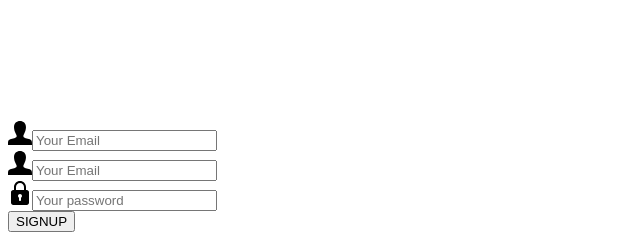
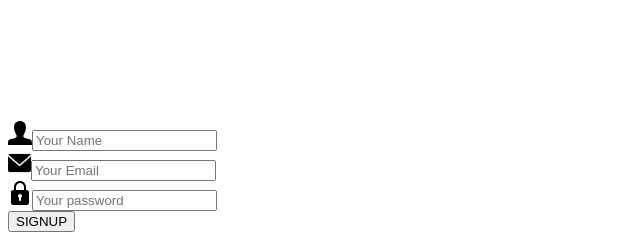
Before and after one commit to sajedasaju/the-cycle-gear-client-side, a React (Create React App) app: page /signup in a window 1280 px wide. Shown: the part 1260-1494 px from the top of the page, without its empty margins (0-640 px from the left). Built offline with nearby package versions, Linux system fonts and the light colour scheme; no server answers.

Commit message:
reset pass signup done

```diff
--- a/src/Pages/Login/Login.js
+++ b/src/Pages/Login/Login.js
@@ -1,17 +1,15 @@
 import React, { useEffect, useState } from 'react';
-import { useSendPasswordResetEmail, useSignInWithEmailAndPassword, useSignInWithGoogle } from 'react-firebase-hooks/auth';
+import { useSendPasswordResetEmail, useSignInWithEmailAndPassword } from 'react-firebase-hooks/auth';
 import auth from './../../firebase.init';
 import Loading from './../Shared/Loading/Loading';
 import { Link, useLocation, useNavigate } from 'react-router-dom';
 import { useForm } from 'react-hook-form';
 import Sociallogin from './Sociallogin/Sociallogin';
 import { toast } from 'react-toastify';
+import emailIcon from '../../assets/icons/email.png'
 
 const Login = () => {
-    const [userInfo, setUserInfo] = useState({
-        email: "",
-        password: "",
-    })
+    const [email, setEmail] = useState('');
 
     const { register, formState: { errors }, handleSubmit, reset } = useForm();
 
@@ -71,18 +69,7 @@ const Login = () => {
         // navigate(from, { replace: true });
         navigate('/');
     }
-    const handleEmailChange = (event) => {
 
-        const validEmail = event.target.value;
-        if (validEmail) {
-            setUserInfo({ ...userInfo, email: event.target.value })
-
-        }
-        else {
-
-            setUserInfo({ ...userInfo, email: "" })
-        }
-    }
 
 
     const onSubmit = data => {
@@ -91,9 +78,9 @@ const Login = () => {
     };
 
     const resetPassword = async () => {
-
-        if (userInfo.email) {
-            await sendPasswordResetEmail(userInfo.email);
+        console.log(email)
+        if (email) {
+            await sendPasswordResetEmail(email);
             toast.error("Sent Email")
         }
         else {
@@ -106,7 +93,7 @@ const Login = () => {
     return (
 
         <div class=" h-screen overflow-hidden flex items-center justify-center">
-            <div class="bg-white lg:w-96 md:w-5/12	 w-10/12 shadow-3xl shadow-2xl shadow-2xl border-l-4 border-solid border-slate-900 rounded-2xl mb-10">
+            <div class="bg-white lg:w-96 md:w-5/12	 w-10/12 shadow-3xl shadow-2xl shadow-2xl border-l-4 border-solid border-slate-900 rounded-2xl mb-10 pb-10">
 
 
 
@@ -119,14 +106,15 @@ const Login = () => {
                 <form onSubmit={handleSubmit(onSubmit)} class="p-6  pt-16 pb-0">
                     <div className='mb-6 '>
                         <div class="flex items-center text-lg ">
-                            <svg class="absolute ml-3" width="24" viewBox="0 0 24 24">
-                                <path d="M20.822 18.096c-3.439-.794-6.64-1.49-5.09-4.418 4.72-8.912 1.251-13.678-3.732-13.678-5.082 0-8.464 4.949-3.732 13.678 1.597 2.945-1.725 3.641-5.09 4.418-3.073.71-3.188 2.236-3.178 4.904l.004 1h23.99l.004-.969c.012-2.688-.092-4.222-3.176-4.935z" />
-                            </svg>
-                            <input onChange={handleEmailChange}
+                            <span className=' absolute ml-3'><img src={emailIcon} alt="" height='24px' width='23px' /></span>
+                            <input
+
                                 type="email"
                                 placeholder="Your Email"
                                 className="input input-bordered w-full  bg-gray-200 pl-12 py-2 md:py-4 focus:outline-none w-full"
-                                {...register("email", {
+                                {...register("email",
+
+                                    {
                                         required: {
                                             value: true,
                                             message: "Email is required"
@@ -134,7 +122,9 @@ const Login = () => {
                                         pattern: {
                                             value: /[a-z0-9]+@[a-z]+\.[a-z]{2,3}/,
                                             message: 'Please provide a valid email'
-                                    }
+                                        },
+                                        onChange: (e) => { setEmail(e.target.value) }
+
                                     })}
                             />
 
--- a/src/Pages/Login/Signup.js
+++ b/src/Pages/Login/Signup.js
@@ -1,13 +1,15 @@
-import React from 'react';
-import { useCreateUserWithEmailAndPassword, useUpdateProfile, useSignInWithGoogle } from 'react-firebase-hooks/auth';
+import React, { useEffect } from 'react';
+import { useCreateUserWithEmailAndPassword, useUpdateProfile } from 'react-firebase-hooks/auth';
 import { useNavigate, Link } from 'react-router-dom';
 import Loading from './../Shared/Loading/Loading';
 import { useForm } from 'react-hook-form';
 import auth from './../../firebase.init';
 import Sociallogin from './Sociallogin/Sociallogin';
+import email from '../../assets/icons/email.png'
+import { toast } from 'react-toastify';
 
 const Signup = () => {
-    const { register, formState: { errors }, handleSubmit } = useForm();
+    const { register, formState: { errors }, handleSubmit, reset } = useForm();
     const navigate = useNavigate();
 
     const [
@@ -15,7 +17,7 @@ const Signup = () => {
         user,
         loading,
         error,
-    ] = useCreateUserWithEmailAndPassword(auth);
+    ] = useCreateUserWithEmailAndPassword(auth, { sendEmailVerification: true });
 
     const [updateProfile, updating, updateError] = useUpdateProfile(auth);
     // const [token] = useToken(user)
@@ -25,6 +27,29 @@ const Signup = () => {
 
     // }
 
+    useEffect(() => {
+        if (error) {
+
+            if (error?.code === 'auth/invalid-email') {
+                toast("Invalid email provided, please provide a valid email");
+            }
+            else if (error.code === 'auth/missing-email') {
+                toast("Missing Email.");
+            }
+            else if (error.code === 'auth/wrong-password') {
+                toast("Wrong password.");
+            }
+            else if (error.code === 'auth/internal-error') {
+                toast("Internal Error.");
+            }
+            else {
+                toast.error(`${error?.message} `)
+            }
+
+        }
+
+    }, [error, updateError])
+
 
     if (loading || updating) {
         return <Loading></Loading>
@@ -33,10 +58,11 @@ const Signup = () => {
     let signInError;
 
     if (error) {
-        signInError = <p className='text-red-500 font-bold mb-2 mt-0 pt-0'><small>{error?.message || updateError?.message}</small></p>
+        signInError = <p className='text-red-500 font-bold mb-2 mt-0 pt-0'><small>{updateError?.message}</small></p>
 
 
     }
+
 
 
 
@@ -45,16 +71,15 @@ const Signup = () => {
 
         await createUserWithEmailAndPassword(data.email, data.password)
         await updateProfile({ displayName: data.name });
-        console.log("update done", data.name)
+        console.log("update done", data)
+        reset()
 
     };
 
 
     return (
         <div class=" h-screen overflow-hidden flex items-center justify-center">
-            <div class="bg-white lg:w-96 md:w-5/12	 w-10/12 shadow-3xl shadow-2xl shadow-2xl border-l-4 border-solid border-slate-900 rounded-2xl mb-10">
-
-
+            <div class="bg-white lg:w-96 md:w-5/12	 w-10/12 shadow-3xl shadow-2xl shadow-2xl border-l-4 border-solid border-slate-900 rounded-2xl mb-10 pb-10">
 
                 <div class="bg-gray-800 absolute left-1/2 transform -translate-x-1/2 -translate-y-1/2 rounded-full p-4 md:p-4 mb-40">
                     <svg width="32" height="32" viewBox="0 0 24 24" fill="#FFF">
@@ -64,32 +89,30 @@ const Signup = () => {
 
                 <form onSubmit={handleSubmit(onSubmit)} class="p-6  pt-16 pb-0">
 
+
+
+
                     <div className='mb-6 '>
                         <div class="flex items-center text-lg ">
+
                             <svg class="absolute ml-3" width="24" viewBox="0 0 24 24">
                                 <path d="M20.822 18.096c-3.439-.794-6.64-1.49-5.09-4.418 4.72-8.912 1.251-13.678-3.732-13.678-5.082 0-8.464 4.949-3.732 13.678 1.597 2.945-1.725 3.641-5.09 4.418-3.073.71-3.188 2.236-3.178 4.904l.004 1h23.99l.004-.969c.012-2.688-.092-4.222-3.176-4.935z" />
                             </svg>
                             <input
-                                type="email"
-                                placeholder="Your Email"
+                                type="text"
+                                placeholder="Your Name"
                                 className="input input-bordered w-full  bg-gray-200 pl-12 py-2 md:py-4 focus:outline-none w-full"
-                                {...register("email", {
+                                {...register("name", {
                                     required: {
                                         value: true,
-                                        message: "Email is required"
-                                    },
-                                    pattern: {
-                                        value: /[a-z0-9]+@[a-z]+\.[a-z]{2,3}/,
-                                        message: 'Please provide a valid email'
+                                        message: "Name is required"
                                     }
                                 })}
                             />
 
                         </div>
                         <label className="label">
-                            {errors.email?.type === 'required' && <span className="label-text-alt text-red-500">{errors.email.message}</span>}
-
-                            {errors.email?.type === 'pattern' && <span className="label-text-alt text-red-500">{errors.email.message}</span>}
+                            {errors.name?.type === 'required' && <span className="label-text-alt text-red-500">{errors.name.message}</span>}
 
 
                         </label>
@@ -97,9 +120,8 @@ const Signup = () => {
 
                     <div className='mb-6 '>
                         <div class="flex items-center text-lg ">
-                            <svg class="absolute ml-3" width="24" viewBox="0 0 24 24">
-                                <path d="M20.822 18.096c-3.439-.794-6.64-1.49-5.09-4.418 4.72-8.912 1.251-13.678-3.732-13.678-5.082 0-8.464 4.949-3.732 13.678 1.597 2.945-1.725 3.641-5.09 4.418-3.073.71-3.188 2.236-3.178 4.904l.004 1h23.99l.004-.969c.012-2.688-.092-4.222-3.176-4.935z" />
-                            </svg>
+                            <span className=' absolute ml-3'><img src={email} alt="" height='24px' width='23px' /></span>
+
                             <input
                                 type="email"
                                 placeholder="Your Email"
@@ -181,49 +203,12 @@ const Signup = () => {
 
                 </form>
                 <div className="divider">OR</div>
-
+                {signInError}
                 <Sociallogin></Sociallogin>
             </div>
         </div>
 
-        // <div className='h-screen flex justify-content-center justify-center items-center'>
-        //     <div >
-        //         <div class='flex max-w-sm w-full bg-white shadow-md rounded-lg overflow-hidden mx-auto'>
-        //             <div class='w-2 bg-gray-800'></div>
 
-        //             <div class='flex items-center px-2 py-3'>
-        //                 <div class="w-full max-w-xs">
-        //                     <form class="bg-white shadow-md rounded px-8 pt-6 pb-8 mb-4">
-        //                         <div class="mb-4">
-        //                             <label class="block text-gray-700 text-sm font-bold mb-2" for="username">
-        //                                 Username
-        //                             </label>
-        //                             <input class="shadow appearance-none border rounded w-full py-2 px-3 text-gray-700 leading-tight focus:outline-none focus:shadow-outline" id="username" type="text" placeholder="Username" />
-        //                         </div>
-        //                         <div class="mb-6">
-        //                             <label class="block text-gray-700 text-sm font-bold mb-2" for="password">
-        //                                 Password
-        //                             </label>
-        //                             <input class="shadow appearance-none border border-red-500 rounded w-full py-2 px-3 text-gray-700 mb-3 leading-tight focus:outline-none focus:shadow-outline" id="password" type="password" placeholder="******************" />
-        //                             <p class="text-red-500 text-xs italic">Please choose a password.</p>
-        //                         </div>
-        //                         <div class="flex items-center justify-between">
-        //                             <button class="bg-blue-500 hover:bg-blue-700 text-white font-bold py-2 px-4 rounded focus:outline-none focus:shadow-outline" type="button">
-        //                                 Sign In
-        //                             </button>
-        //                             <a class="inline-block align-baseline font-bold text-sm text-blue-500 hover:text-blue-800" href="#">
-        //                                 Forgot Password?
-        //                             </a>
-        //                         </div>
-        //                     </form>
-        //                     <p class="text-center text-gray-500 text-xs">
-        //                         &copy;2020 Acme Corp. All rights reserved.
-        //                     </p>
-        //                 </div>
-        //             </div>
-        //         </div>
-        //     </div>
-        // </div>
     );
 };
 
```
Also changed, not shown: src/assets/icons/email.png (added). Lines whose indentation alone changed are shown as unchanged.
